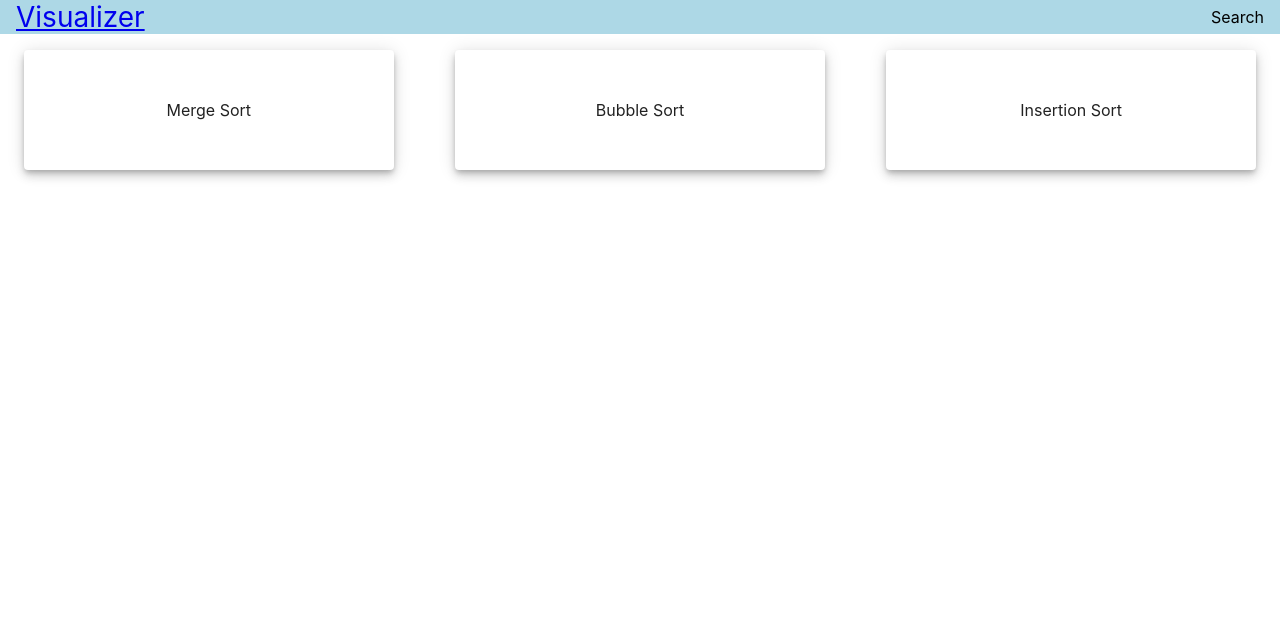
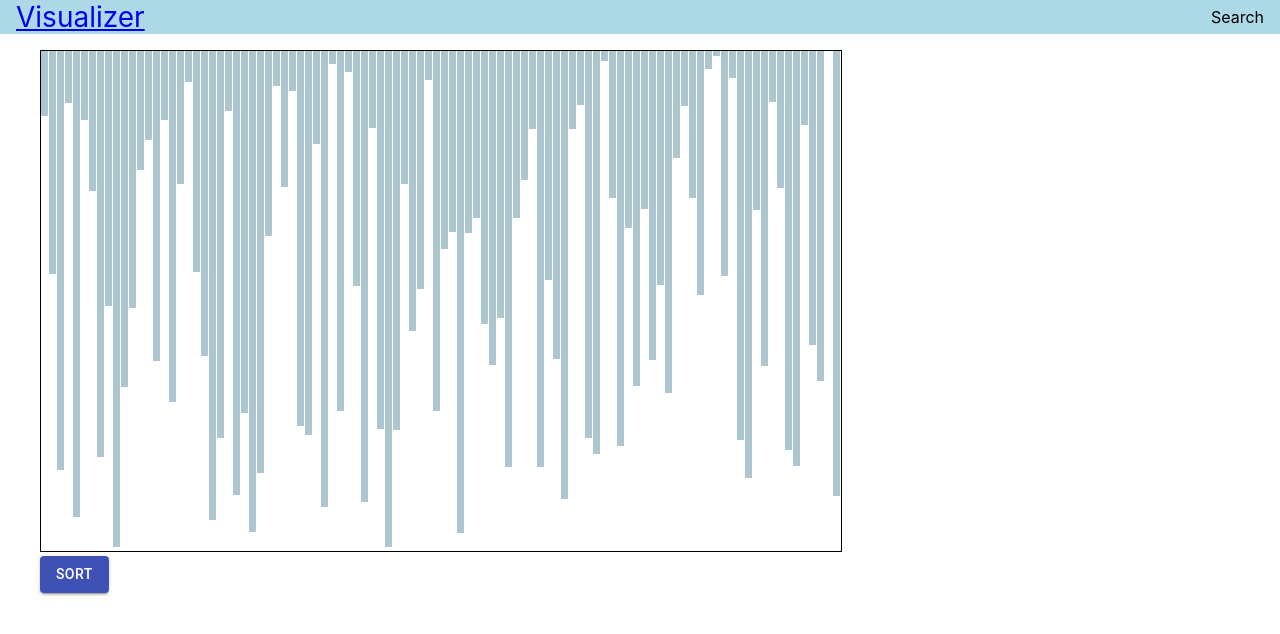
Before and after one commit to removedxuser/Visualizer, a React (Create React App) app: page /bubblesort in a window 1280 px wide. Shown: the top 634 px of the page. Built offline with nearby package versions, Linux system fonts and the light colour scheme.

Commit message:
updated readme add bubblesort and insertion sort containers

```diff
--- a/src/App.tsx
+++ b/src/App.tsx
@@ -5,6 +5,8 @@ import Home from "./Containers/Home";
 import NavigationBar from "./Components/NavigationBar";
 import Mergesort from "./Containers/Mergesort";
 import { Container } from "@material-ui/core";
+import Bubblesort from "./Containers/Bubblesort";
+import Insertionsort from "./Containers/Insertionsort";
 
 function App() {
     return (
@@ -19,10 +21,10 @@ function App() {
                         <Mergesort />
                     </Route>
                     <Route exact path="/bubblesort">
-                        <Home />
+                        <Bubblesort />
                     </Route>
                     <Route exact path="/insertionsort">
-                        <Home />
+                        <Insertionsort />
                     </Route>
                 </Switch>
             </Container>
--- a/src/Classes/HeapSort.ts
+++ b/src/Classes/HeapSort.ts
@@ -36,7 +36,6 @@ export class HeapSort {
         if (lc.node && lc.node > arr[largestNodeIndex]) {
             largestNodeIndex = lc.index;
         }
-        debugger;
         if (rc.node && rc.node > arr[largestNodeIndex]) {
             largestNodeIndex = rc.index;
         }
--- a/src/Components/VisualizationCanvas.tsx
+++ b/src/Components/VisualizationCanvas.tsx
@@ -6,15 +6,16 @@ const { useEffect, useState, useRef } = React;
 interface Props<T> {
     children: (instance: T | null) => React.ReactNode;
     sortType: SortTypes;
+    initialNodes?: number;
 }
 
-function VisualizationCanvas<T>({ children, sortType }: Props<T>) {
+function VisualizationCanvas<T>({ children, sortType, initialNodes = 100 }: Props<T>) {
     const canvasRef = useRef<HTMLCanvasElement | null>(null);
     const [sortState, setSortState] = useState<unionSortClasses | null>(null);
 
     useEffect(() => {
         if (canvasRef.current) {
-            const sortClass = new sortClasses[sortType](1000, canvasRef.current);
+            const sortClass = new sortClasses[sortType](initialNodes, canvasRef.current);
             sortClass.initialize();
             setSortState(sortClass);
         }
--- /dev/null
+++ b/src/Containers/Bubblesort.tsx
@@ -0,0 +1,27 @@
+import { Box, Button } from "@material-ui/core";
+import React from "react";
+import { BubbleSort } from "../Classes/BubbleSort";
+import VisualizationCanvas from "../Components/VisualizationCanvas";
+import { SortTypes } from "../interfaces/genericInterfaces";
+
+export default function Mergesort() {
+    return (
+        <Box p="16px">
+            <VisualizationCanvas<BubbleSort> sortType={SortTypes.BubbleSort}>
+                {(instance) => (
+                    <Button
+                        color="primary"
+                        variant="contained"
+                        onClick={() => {
+                            if (instance) {
+                                instance.start();
+                            }
+                        }}
+                    >
+                        Sort
+                    </Button>
+                )}
+            </VisualizationCanvas>
+        </Box>
+    );
+}
--- /dev/null
+++ b/src/Containers/Insertionsort.tsx
@@ -0,0 +1,27 @@
+import { Box, Button } from "@material-ui/core";
+import React from "react";
+import { InsertionSort } from "../Classes/InsertionSort";
+import VisualizationCanvas from "../Components/VisualizationCanvas";
+import { SortTypes } from "../interfaces/genericInterfaces";
+
+export default function Mergesort() {
+    return (
+        <Box p="16px">
+            <VisualizationCanvas<InsertionSort> sortType={SortTypes.InsertionSort}>
+                {(instance) => (
+                    <Button
+                        color="primary"
+                        variant="contained"
+                        onClick={() => {
+                            if (instance) {
+                                instance.start();
+                            }
+                        }}
+                    >
+                        Sort
+                    </Button>
+                )}
+            </VisualizationCanvas>
+        </Box>
+    );
+}
```
Also changed, not shown: 1 other file (tests, documents, lock files or other folders).
